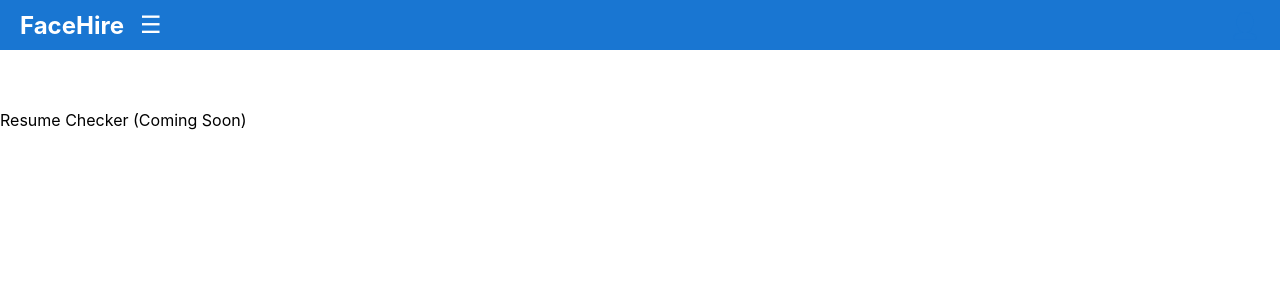
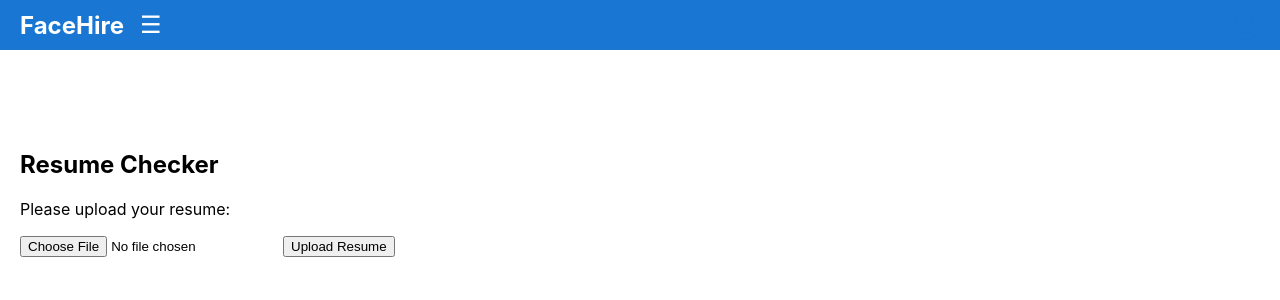
Before and after one commit to Pruthvi-web/FaceHire, a React (Create React App) app in the folder facehire_ui/: page /resume-checker in a window 1280 px wide. Shown: the top 300 px of the page. Built offline with nearby package versions, Linux system fonts and the light colour scheme; no server answers; the database is empty; sample sign-in values are in the browser's storage.

Commit message:
created an upload button and save thye resume in the cloudinary server

```diff
--- a/facehire_ui/src/App.js
+++ b/facehire_ui/src/App.js
@@ -7,12 +7,14 @@ import Dashboard from './components/Dashboard';
 import AdminPanel from './components/AdminPanel';
 import CandidateLogin from './components/CandidateLogin';
 import CandidateDashboard from './components/CandidateDashboard';
+import CandidateResumeChecker from './components/CandidateResumeChecker';
 import { auth } from './firebase';
 import { useAuthState } from 'react-firebase-hooks/auth';
 import Layout from './components/Layout';
 import useUserRole from './hooks/useUserRole';
 import ToastNotifications from './components/ToastNotifications';
-
+import { ToastContainer } from 'react-toastify';
+import 'react-toastify/dist/ReactToastify.css';
 function App() {
   const [user, loading] = useAuthState(auth);
   const role = useUserRole(user);
@@ -28,6 +30,8 @@ function App() {
   // console.log(user)
 
   return (
+    <>
+      <ToastContainer position="top-right" autoClose={3000} />
     <Router>
       <ToastNotifications />
       <Routes>
@@ -41,12 +45,14 @@ function App() {
           <Route path="dashboard" element={<Dashboard />} />
           <Route path="admin" element={isAdmin ? <AdminPanel /> : <div>Access Denied</div>} />
           <Route path="interviews" element={<div>Interviews Page (Coming Soon)</div>} />
-          <Route path="resume-checker" element={<div>Resume Checker (Coming Soon)</div>} />
+          <Route path="resume-checker" element={<CandidateResumeChecker />} />
           <Route index element={<Navigate to="dashboard" />} />
         </Route>
         <Route path="*" element={<Navigate to="/login" />} />
       </Routes>
     </Router>
+    </>
+
   );
 }
 
--- /dev/null
+++ b/facehire_ui/src/cloudinaryConfig.js
@@ -0,0 +1,8 @@
+// src/cloudinaryConfig.js
+
+const cloudinaryConfig = {
+    cloudName: "dtxlngc0h",
+    uploadPreset: "facehire"
+  };
+
+  export default cloudinaryConfig;
--- /dev/null
+++ b/facehire_ui/src/components/CandidateResumeChecker.js
@@ -0,0 +1,73 @@
+// src/components/CandidateResumeChecker.js
+
+import React, { useState } from 'react';
+import { toast } from 'react-toastify';
+import { auth, storage } from '../firebase';
+import cloudinaryConfig from '../cloudinaryConfig';
+
+function CandidateResumeChecker() {
+  const [file, setFile] = useState(null);
+  const [uploadProgress, setUploadProgress] = useState(0);
+
+  const handleFileChange = (e) => {
+    if (e.target.files && e.target.files[0]) {
+      setFile(e.target.files[0]);
+    }
+  };
+
+  const handleUpload = async () => {
+    if (!file) {
+      toast.error("Please select a file to upload.");
+      return;
+    }
+
+    const candidateUid = auth.currentUser ? auth.currentUser.uid : null;
+    if (!candidateUid) {
+      toast.error("User not logged in.");
+      return;
+    }
+
+    // Create a storage reference under resumes/{candidateUid}/{fileName}
+    // For Cloudinary, we will call its API directly using fetch.
+    const url = `https://api.cloudinary.com/v1_1/${cloudinaryConfig.cloudName}/upload`;
+
+    const formData = new FormData();
+    formData.append('file', file);
+    formData.append('upload_preset', cloudinaryConfig.uploadPreset);
+
+    try {
+      const response = await fetch(url, {
+        method: 'POST',
+        body: formData,
+      });
+      const data = await response.json();
+      if (data.secure_url) {
+        toast.success("Resume uploaded successfully!");
+        console.log("Uploaded resume URL:", data.secure_url);
+        // Optionally, store data.secure_url in Firestore or update user profile.
+        setUploadProgress(0);
+        setFile(null);
+      } else {
+        console.error("Upload error:", data);
+        toast.error("Upload failed. Please try again.");
+      }
+    } catch (error) {
+      console.error("Error uploading file:", error);
+      toast.error("Error uploading resume.");
+    }
+  };
+
+  return (
+    <div style={{ padding: '20px' }}>
+      <h2>Resume Checker</h2>
+      <p>Please upload your resume:</p>
+      <input type="file" onChange={handleFileChange} />
+      <button onClick={handleUpload} style={{ marginLeft: '10px' }}>
+        Upload Resume
+      </button>
+      {uploadProgress > 0 && <p>Upload Progress: {Math.round(uploadProgress)}%</p>}
+    </div>
+  );
+}
+
+export default CandidateResumeChecker;
--- a/facehire_ui/src/components/Navbar.js
+++ b/facehire_ui/src/components/Navbar.js
@@ -94,13 +94,13 @@ function Navbar() {
               <NavLink to="/candidate-dashboard" style={styles.link}>
                 Dashboard
               </NavLink>
-              <NavLink to="/candidate/interview" style={styles.link}>
+              <NavLink to="/inrtview" style={styles.link}>
                 Interview
               </NavLink>
-              <NavLink to="/candidate/resume-checker" style={styles.link}>
+              <NavLink to="/resume-checker" style={styles.link}>
                 Resume Checker
               </NavLink>
-              <NavLink to="/candidate/past" style={styles.link}>
+              <NavLink to="/past-interviews" style={styles.link}>
                 Past Interviews
               </NavLink>
             </>
```
Also changed, not shown: 1 other file (tests, documents, lock files or other folders).
